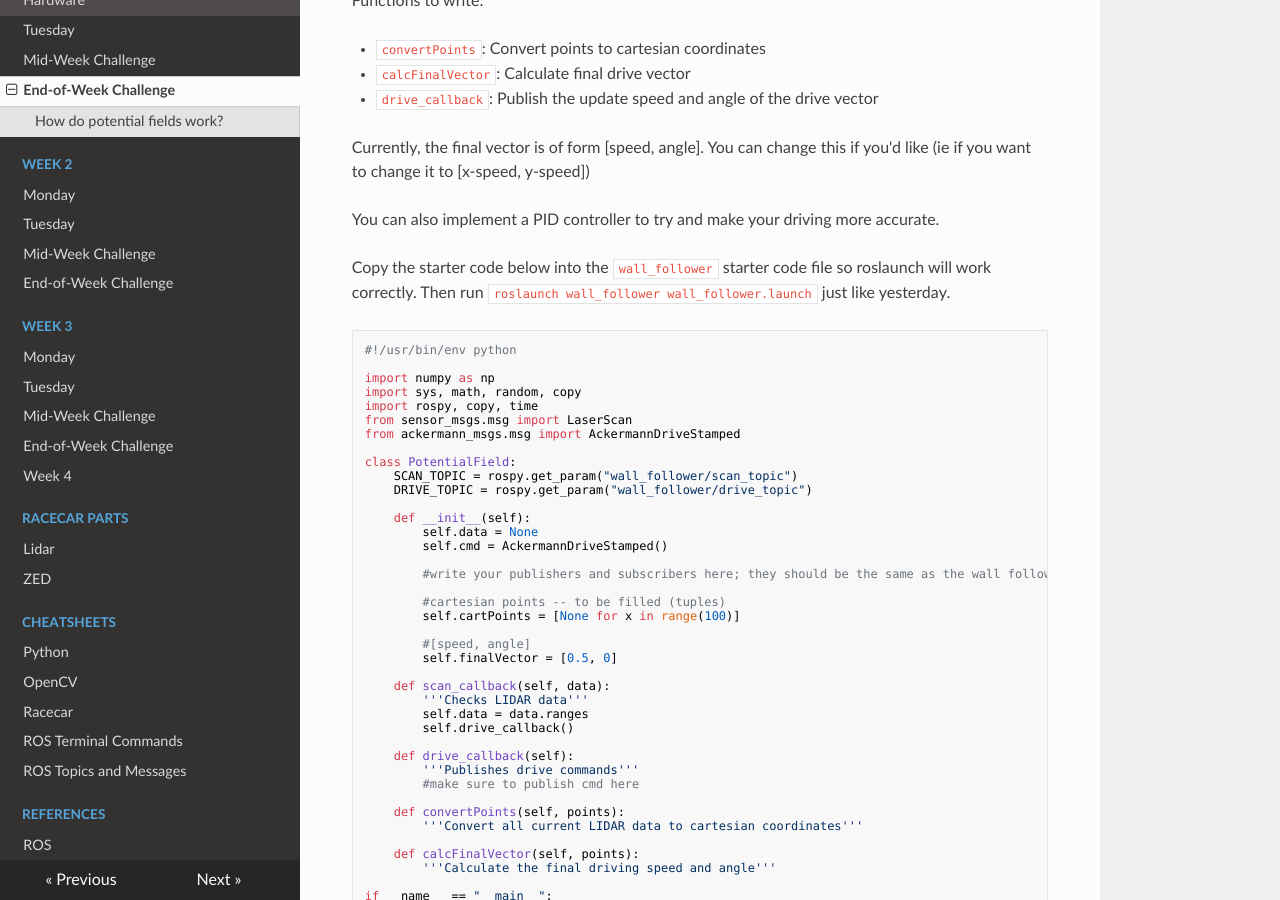
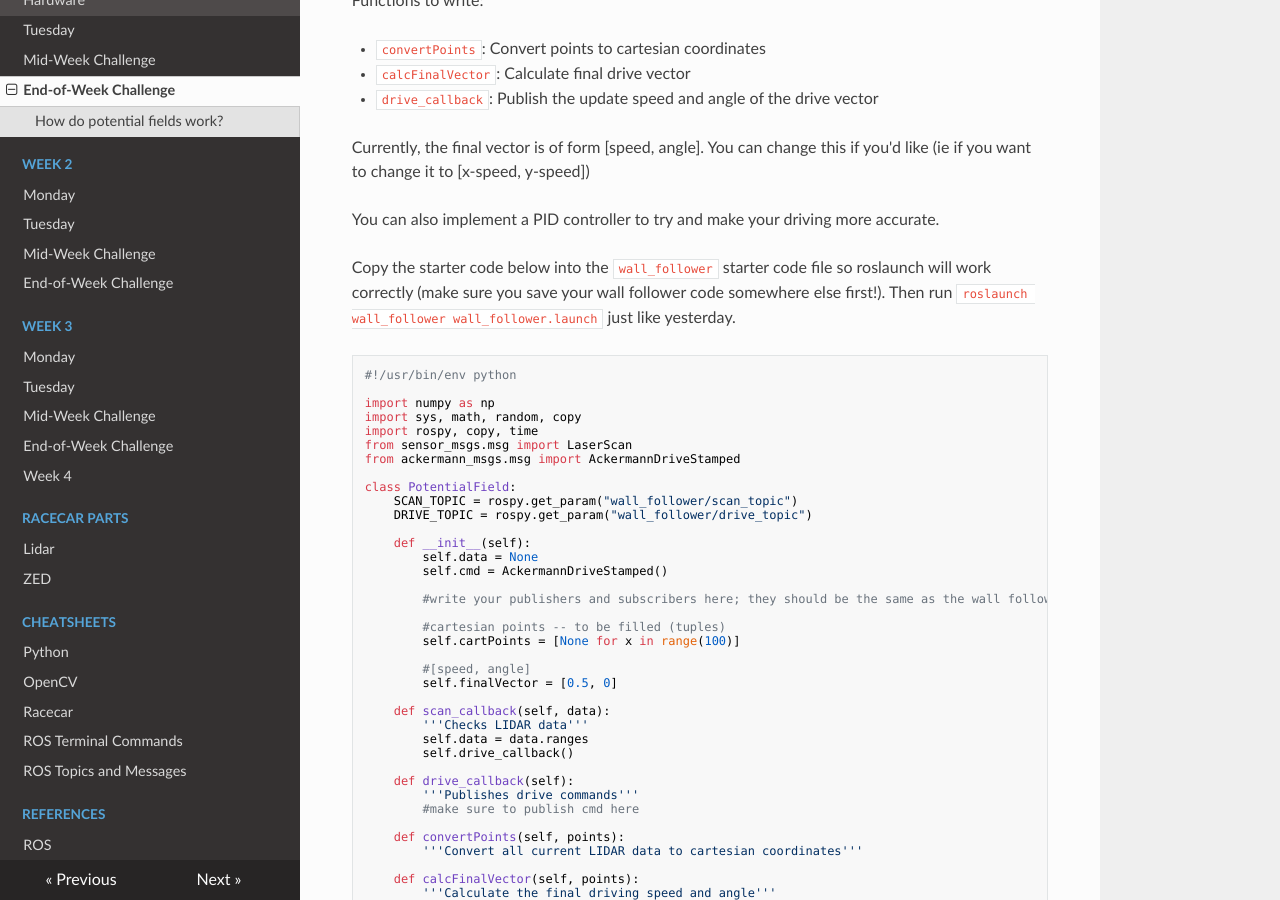
Before and after one commit to ChrisLindland/racecar-website, an MkDocs documentation site: the page built from docs/week1/04_eow/lab.md, in a window 1280 px wide and 900 px high, scrolled down 1991 px. Built offline with MkDocs 1.6.1, drawn with Linux system fonts in a browser that asks for light colours; nearby versions of some CDN libraries.

Commit message:
Update lab.md

````diff
--- a/docs/week1/04_eow/lab.md
+++ b/docs/week1/04_eow/lab.md
@@ -37,7 +37,7 @@ Currently, the final vector is of form [speed, angle]. You can change this if yo
 
 You can also implement a PID controller to try and make your driving more accurate.
 
-Copy the starter code below into the `wall_follower` starter code file so roslaunch will work correctly. Then run `roslaunch wall_follower wall_follower.launch` just like yesterday.
+Copy the starter code below into the `wall_follower` starter code file so roslaunch will work correctly (make sure you save your wall follower code somewhere else first!). Then run `roslaunch wall_follower wall_follower.launch` just like yesterday.
 
 ```python
 #!/usr/bin/env python
````
